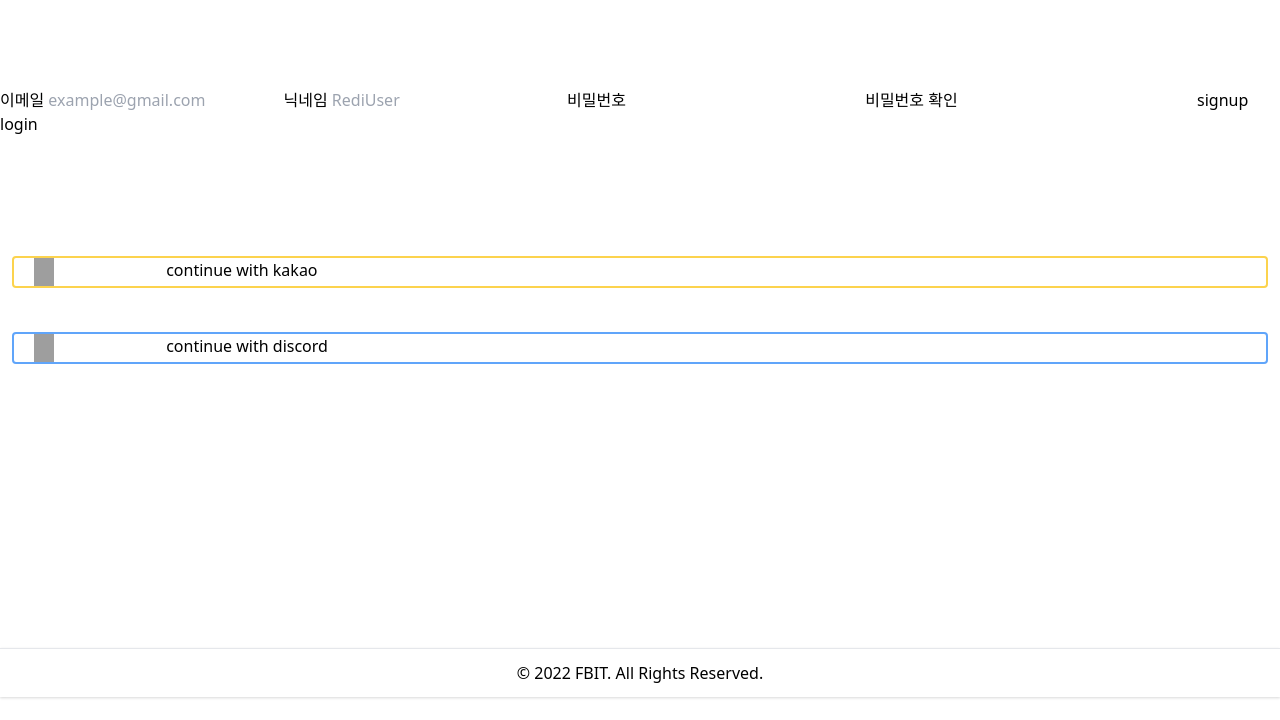
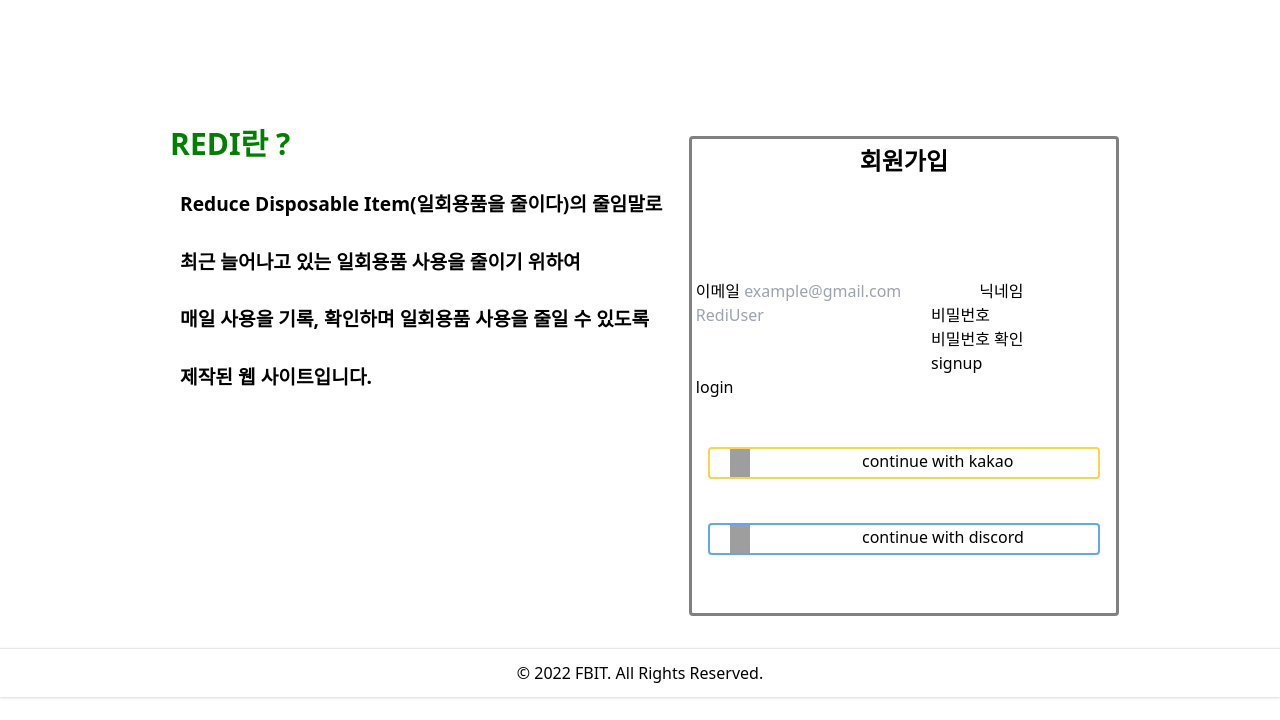
Before and after one commit to MinnSeoo/REDI, a Django app: page /users/signup/ in a window 1280 px wide. Shown: the part 80-800 px from the top of the page. Run offline with Django 4.2, Linux system fonts and the light colour scheme; style sheets or scripts are compiled from the project's sources; grey boxes are pictures that could not be loaded.

Commit message:
signup css file add

```diff
--- /dev/null
+++ b/static/css/signup.css
@@ -0,0 +1,37 @@
+.s-explain {
+    position: fixed;
+    margin-left: 4.5cm;
+    margin-top: 3.2cm;
+}
+
+
+.s-h1 {
+    font-size: 30px;
+    font-weight: 800;
+    color: green;
+}
+
+.s-h3 {
+    font-size: 19.2px;
+    font-weight: 600;
+}
+
+.s-login {
+    border-style: solid;
+    border-width: 3px;
+    border-radius: 4px;
+    border-color: gray;
+    position: fixed;
+    right: 4cm;
+    bottom: 2.5cm;
+    margin: 10px;
+    padding: 4px;
+    height: 480px;
+    width: 430px;
+}
+
+.s-title {
+    text-align: center;
+    font-weight: bold;
+    font-size: x-large;
+}
--- a/templates/base.html
+++ b/templates/base.html
@@ -7,6 +7,7 @@
         <link rel="stylesheet" href="http://127.0.0.1:8000/static/css/styles.css">
         <link rel="stylesheet" href="http://127.0.0.1:8000/static/css/login.css">
         <link rel="stylesheet" href="http://127.0.0.1:8000/static/css/Home.css">
+        <link rel="stylesheet" href="http://127.0.0.1:8000/static/css/signup.css">
         <title>{% block title %}{% endblock title %}</title>
     </head>
 
--- a/templates/users/signup.html
+++ b/templates/users/signup.html
@@ -4,6 +4,16 @@
 
 
 {% block content %}
+<div class = "s-explain">
+    <h1 class = "s-h1"> REDI란 ?</h1><br>
+        <h3 class = "s-h3">&nbsp;  Reduce Disposable Item(일회용품을 줄이다)의 줄임말로 <br><br>
+            &nbsp; 최근 늘어나고 있는 일회용품 사용을 줄이기 위하여<br><br>
+            &nbsp; 매일 사용을 기록, 확인하며 일회용품 사용을 줄일 수 있도록<br><br>
+            &nbsp; 제작된 웹 사이트입니다.
+        </h3>
+</div>
+<div class = "s-login">
+    <h1 class = "s-title">회원가입</h1>
     {% include 'partials/social_login.html'%}
     <form method="POST">
         {% csrf_token %}
@@ -13,5 +23,6 @@
         {% endfor %}
         <button>signup</button>
     </form>
-    <a href="{% url 'users:login' %}">login</a>
+    <a href="{% url 'users:login' %}" >login</a>
+</div>
 {% endblock content %}
```
